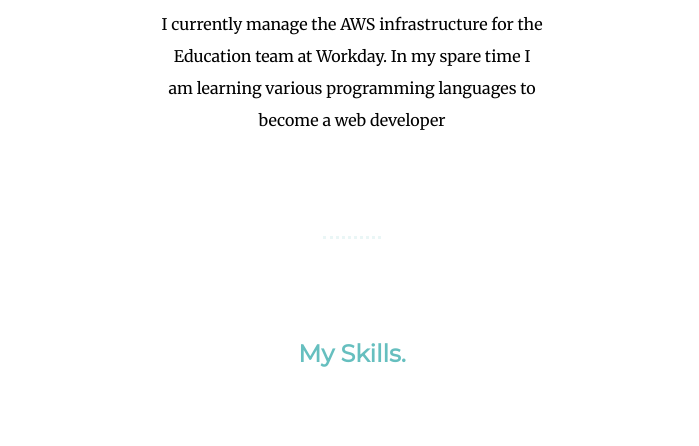
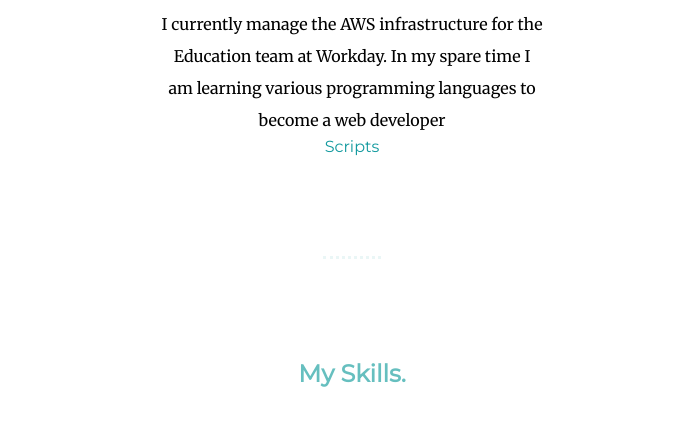
Before and after one commit to azider85/csspersonalsite, a plain HTML site: page index.html in a window 1280 px wide. Shown: the part 1120-1566 px from the top of the page, without its empty margins (288-987 px from the left). Drawn offline with Linux system fonts and the light colour scheme.

Commit message:
Add files via upload

```diff
--- a/index.html
+++ b/index.html
@@ -22,6 +22,7 @@
       <img class="profile-pic" src="images/aaroncomic.png" alt="aaron-pic">
       <h2>Hello.</h2>
       <p class="intro">I currently manage the AWS infrastructure for the Education team at Workday. In my spare time I am learning various programming languages to become a web developer</p>
+      <a href="scipts.html">Scripts</a>
     </div>
     <hr>
     <div class="skills">
```
